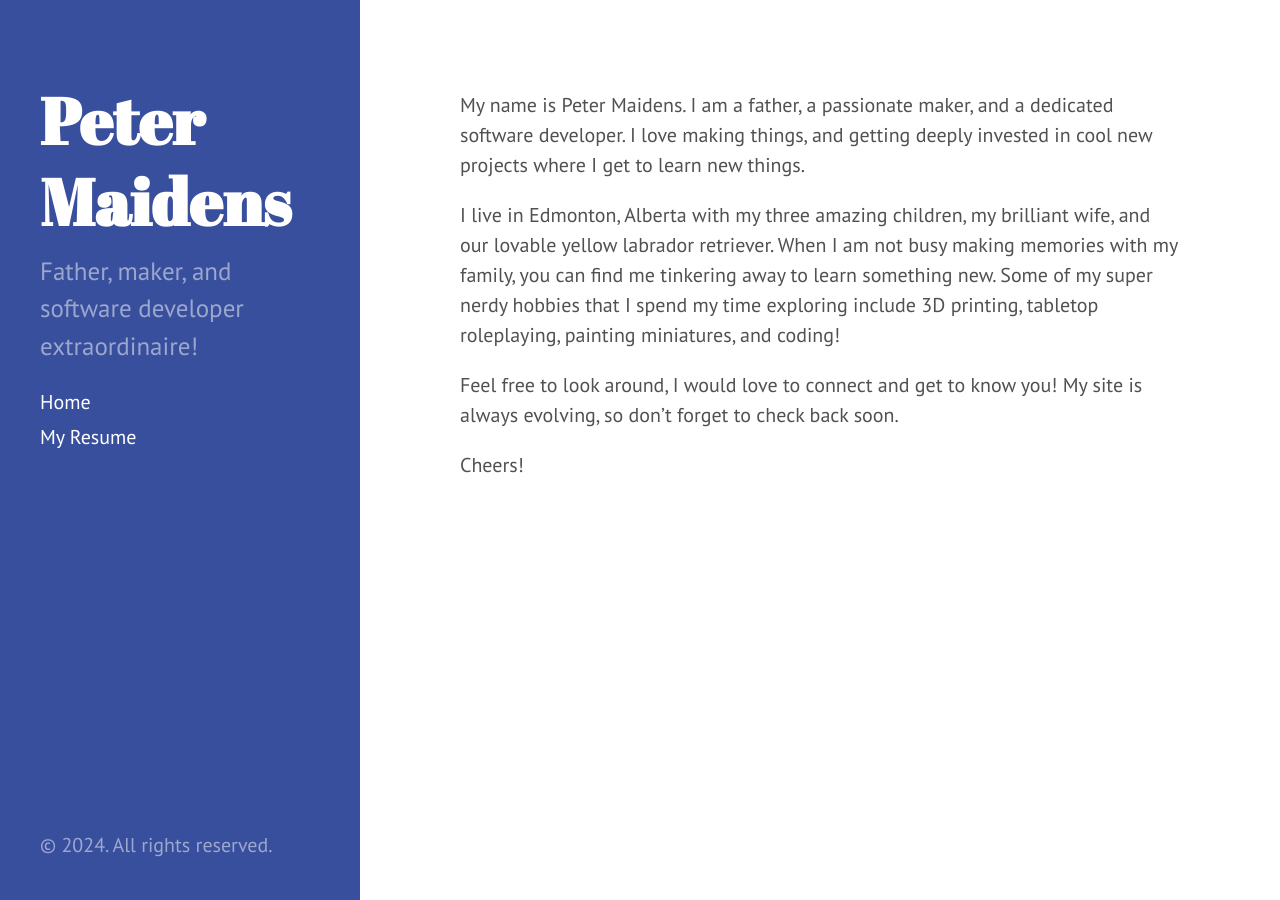
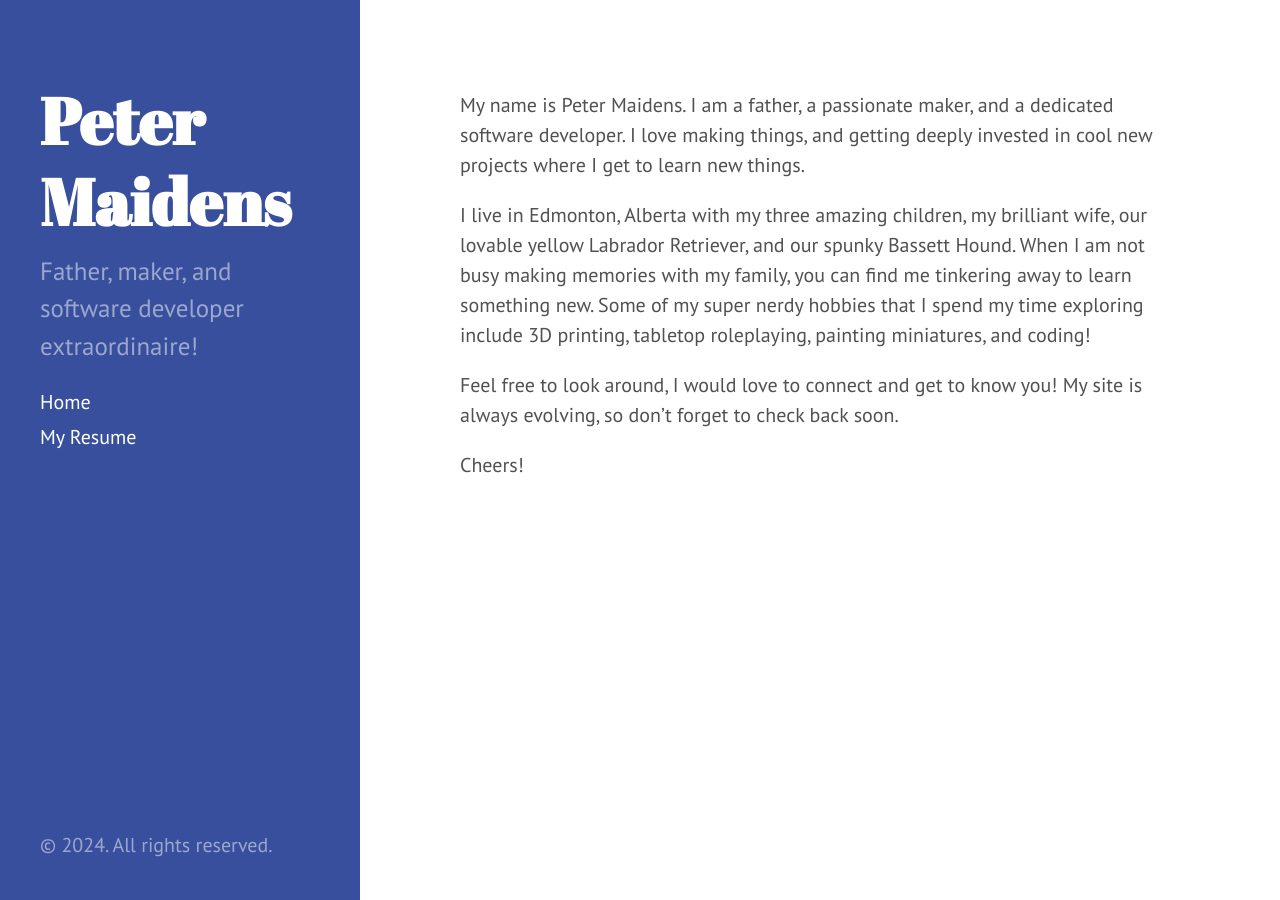
Before and after one commit to pmaidens/pmaidens.github.io, a Jekyll site: the page built from about.md, in a window 1280 px wide. Built offline with Jekyll 4.4.1, drawn with Linux system fonts in a browser that asks for light colours.

Commit message:
feat: update

```diff
--- a/about.md
+++ b/about.md
@@ -4,7 +4,7 @@ layout: page
 
 My name is Peter Maidens. I am a father, a passionate maker, and a dedicated software developer. I love making things, and getting deeply invested in cool new projects where I get to learn new things.
 
-I live in Edmonton, Alberta with my three amazing children, my brilliant wife, and our lovable yellow labrador retriever. When I am not busy making memories with my family, you can find me tinkering away to learn something new. Some of my super nerdy hobbies that I spend my time exploring include 3D printing, tabletop roleplaying, painting miniatures, and coding!
+I live in Edmonton, Alberta with my three amazing children, my brilliant wife, our lovable yellow Labrador Retriever, and our spunky Bassett Hound. When I am not busy making memories with my family, you can find me tinkering away to learn something new. Some of my super nerdy hobbies that I spend my time exploring include 3D printing, tabletop roleplaying, painting miniatures, and coding!
 
 Feel free to look around, I would love to connect and get to know you! My site is always evolving, so don't forget to check back soon.
 
```
